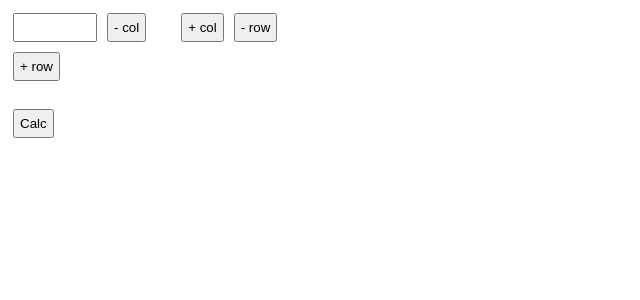
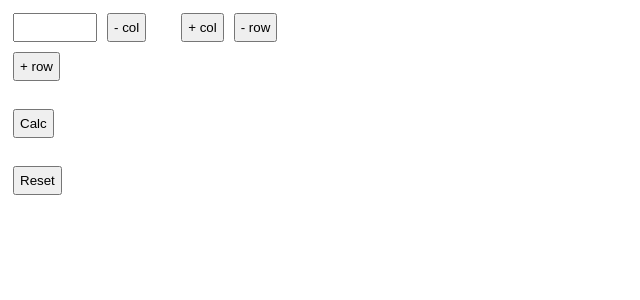
Before and after one commit to david-kiraly/domainpuzzle, a React (Create React App) app: page / in a window 1280 px wide. Shown: the top 300 px of the page, without its empty margins (0-640 px from the left). Built offline with nearby package versions, Linux system fonts and the light colour scheme.

Commit message:
add reset func

```diff
--- a/src/App.js
+++ b/src/App.js
@@ -72,6 +72,11 @@ function App() {
     navigator.clipboard.writeText(m.replace(/<br\s*[\/]?>/gi, "\n"))
   }
 
+  const reset = () => {
+    setInputs([['']])
+    setResult('')
+  }
+
   return (
     <div>
       {inputs.map((row, r) =>
@@ -102,6 +107,9 @@ function App() {
       <br />
       <br />
       <button onClick={() => calc()}>Calc</button>
+      <br />
+      <br />
+      <button onClick={() => reset()}>Reset</button>
       <div dangerouslySetInnerHTML={{ __html: result }}></div>
     </div>
   )
```
